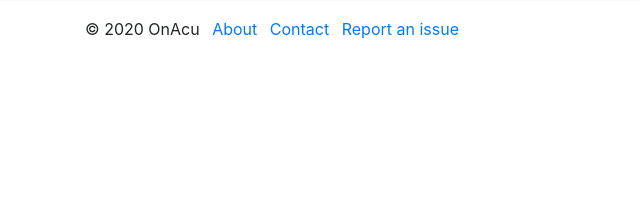
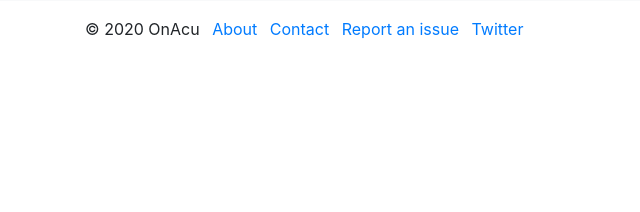
Before and after one commit to kohei25/onacu, a Django app: page /event/1/buy/ in a window 1280 px wide. Shown: the part 480-692 px from the top of the page, without its empty margins (0-640 px from the left). Run offline with Django 3.2, Linux system fonts and the light colour scheme; a user stored in the database is signed in; tables that the repository leaves empty hold one stand-in row (values such as "Sample post"); grey boxes marked "Sample" are stand-in pictures; style sheets or scripts are compiled from the project's sources; some libraries are stand-ins or nearby versions.

Commit message:
FooterにTwitterへのリンクを追加

```diff
--- a/cms/templates/cms/base.html
+++ b/cms/templates/cms/base.html
@@ -72,6 +72,7 @@
         <li class="list-inline-item"><a href="#">About</a></li>
         <li class="list-inline-item"><a href="#">Contact</a></li>
         <li class="list-inline-item"><a href="#">Report an issue</a></li>
+        <li class="list-inline-item"><a href="https://twitter.com/onacu_official" target="_blank" rel="noopener">Twitter</a></li>
       </ul>
     </div>
   </footer>
```
